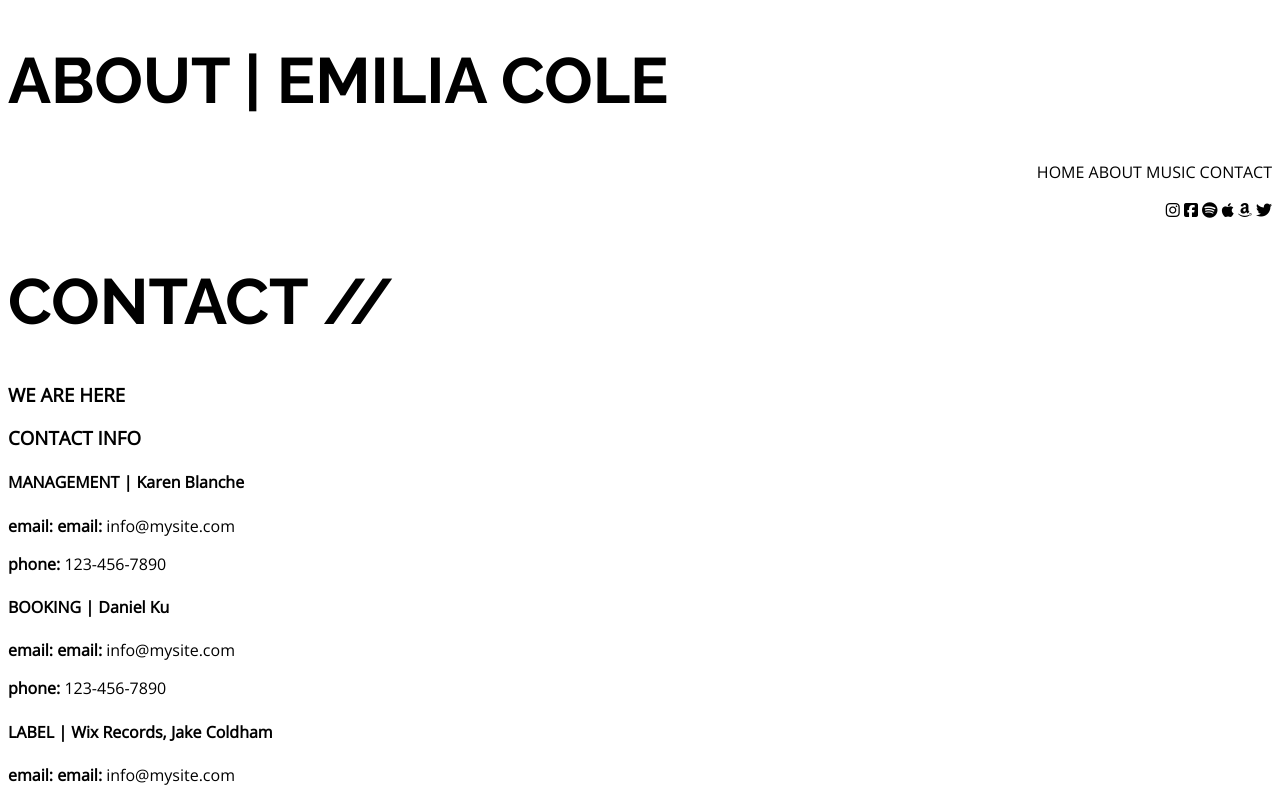
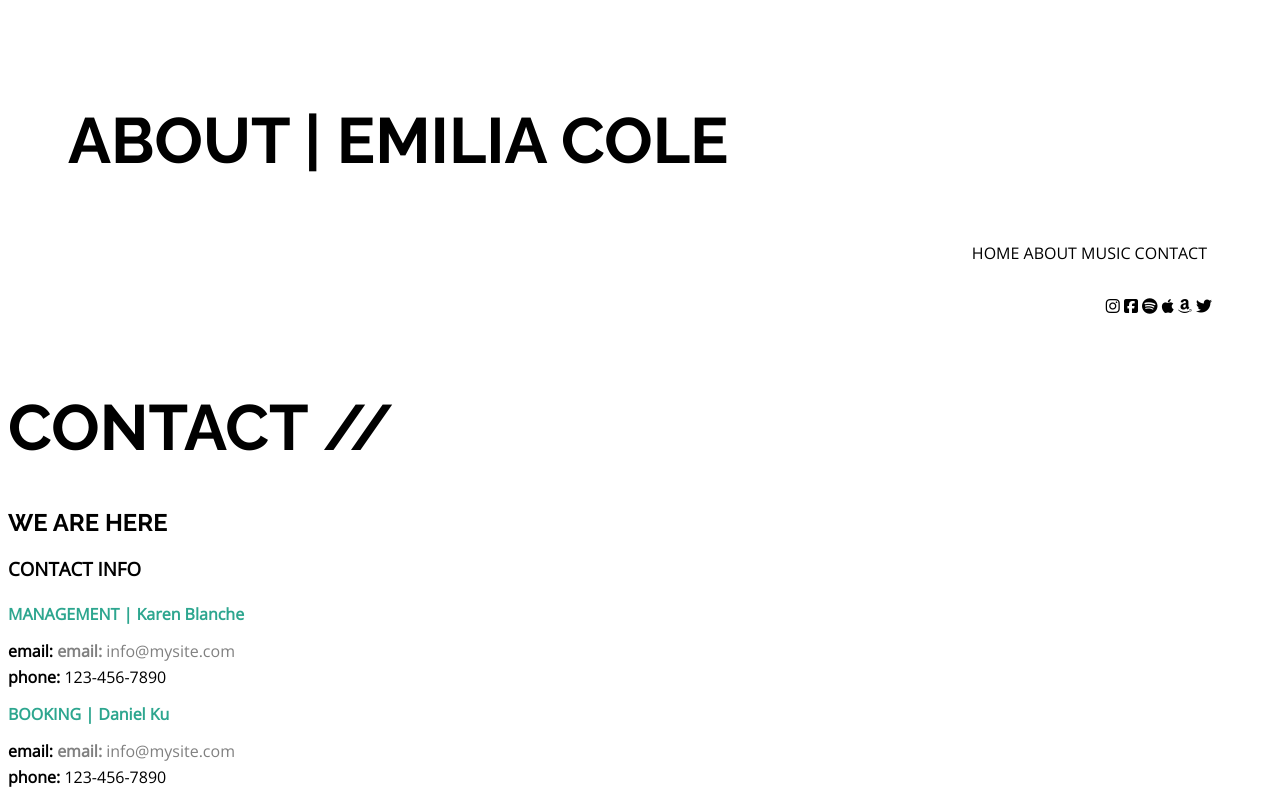
Before and after one commit to cristianh6/Emilia14-segundaversion, a website: page views/contact.html in a window 1280 px wide. Shown: the top 799 px of the page. Drawn offline with nearby package versions, Linux system fonts and the light colour scheme.

```diff
--- a/public/css/contact.css
+++ b/public/css/contact.css
@@ -1,3 +1,11 @@
-body.contact {
-    background-color: violet;
+.homeContact h4{
+    color: var(--colorEsmeralda);
 }
+
+.homeContact a.dataInfo{
+    color: grey;
+}
+
+.homeContact main section article p{
+    line-height: 10px;
+}
--- a/public/css/header.css
+++ b/public/css/header.css
@@ -1,3 +1,7 @@
+header.horizontal{
+    padding: 30px;
+    margin: 30px;
+}
 header.horizontal nav ul li{
     display: inline;
 }
--- a/public/css/styles.css
+++ b/public/css/styles.css
@@ -1,3 +1,4 @@
+@import "./variables.css";
 @import url('https://fonts.googleapis.com/css2?family=Open+Sans&family=Raleway:wght@400;700&family=Work+Sans&display=swap');
 @import "./general.css";
 @import "./header.css";
--- /dev/null
+++ b/public/css/variables.css
@@ -0,0 +1,3 @@
+:root{
+    --colorEsmeralda: #2da68f;
+}
--- a/views/contact.html
+++ b/views/contact.html
@@ -10,10 +10,10 @@
     <title>Contact | Emilia Cole</title>
 </head>
 
-<body>
+<body class="homeContact">
   <header class="horizontal">
     <h1>About | Emilia Cole</h1>
-    <nav>
+    <nav class="menu">
       <ul>
       <li><a href="/">Home</a></li>
 
@@ -24,7 +24,7 @@
       <li><a href="/contact">Contact</a></li>
     </ul>
     </nav>
-    <nav>
+    <nav class="redes">
 
       <a href=""><i class="fab fa-instagram"></i></a>
       <a href=""><i class="fab fa-facebook-square"></i></a>
@@ -42,14 +42,14 @@
   <main>
     <h1>CONTACT //</h1>
     <section>
-      <h3>WE ARE HERE</h3>
+      <h2>WE ARE HERE</h2>
       </section>
       <section>
         <h3>CONTACT INFO</h3>
         <article>
           <h4>MANAGEMENT | Karen Blanche</h4>
           <p>
-            <b>email: </b><a href="mailto:info@mysite.com"><b>email:</b> info@mysite.com</a>
+            <b>email: </b><a class="dataInfo" href="mailto:info@mysite.com"><b>email:</b> info@mysite.com</a>
           </p>
           <p>
             <a href="tel:+123-456-7890"><b>phone:</b> 123-456-7890</a>
@@ -59,7 +59,7 @@
         <article>
           <h4>BOOKING | Daniel Ku</h4>
           <p>
-            <b>email: </b><a href="mailto:info@mysite.com"><b>email:</b> info@mysite.com</a>
+            <b>email: </b><a class="dataInfo" href="mailto:info@mysite.com"><b>email:</b> info@mysite.com</a>
           </p>
           <p>
             <a href="tel:+123-456-7890"><b>phone:</b> 123-456-7890</a>
@@ -68,7 +68,7 @@
           <article>
             <h4>LABEL | Wix Records, Jake Coldham</h4>
             <p>
-              <b>email: </b><a href="mailto:info@mysite.com"><b>email:</b> info@mysite.com</a>
+              <b>email: </b><a class="dataInfo" href="mailto:info@mysite.com"><b>email:</b> info@mysite.com</a>
             </p>
             <p>
               <a href="tel:+123-456-7890"><b>phone:</b> 123-456-7890</a>
@@ -77,7 +77,7 @@
             <article>
               <h4>PR | That Girl Pr, Sarah Brookstone</h4>
               <p>
-                <b>email: </b><a href="mailto:info@mysite.com"><b>email:</b> info@mysite.com</a>
+                <b>email: </b><a class="dataInfo" href="mailto:info@mysite.com"><b>email:</b> info@mysite.com</a>
               </p>
               <p>
                 <a href="tel:+123-456-7890"><b>phone:</b> 123-456-7890</a>
```
